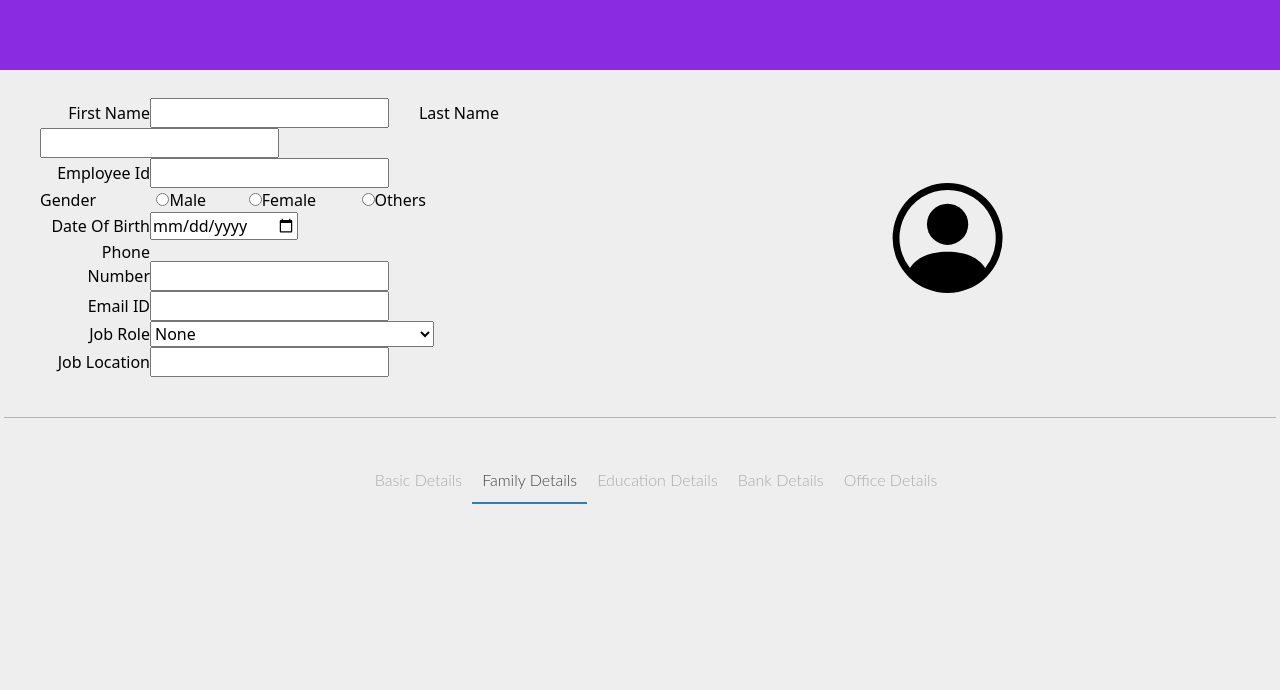
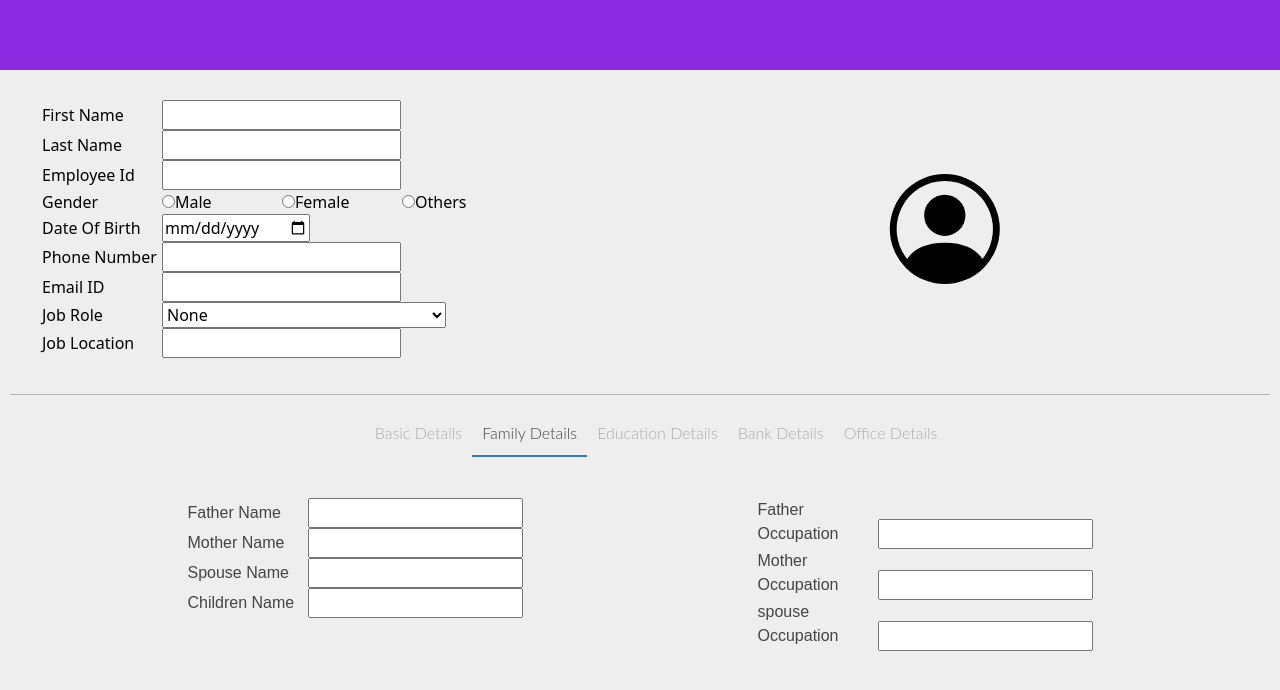
Before and after one commit to ivtlintern2022/Employee_Management, a React (Create React App) app: page / in a window 1280 px wide. Both pictures are taken after a click on the item "Family Details". Shown: the top 690 px of the page. Built offline with nearby package versions, Linux system fonts and the light colour scheme.

Commit message:
Complete Base Design of Create Page

```diff
--- a/public/index.html
+++ b/public/index.html
@@ -20,8 +20,11 @@
     <style>
       body{
 /* margin: 0; */
-overflow: hidden;
+overflow: auto;
       }
+      /* *{
+        overflow: hidden;
+      } */
     </style>
     <title>User Management</title>
   </head>
--- a/src/pages/create/Create.jsx
+++ b/src/pages/create/Create.jsx
@@ -49,16 +49,13 @@ class Create extends React.Component {
         <Row className="profileContainer">
           <Col md={6}>
 
-              <div id="detail_View">
-                <div id="label_view">
-                  <form action="">
                   <label for="first_Name">First Name</label>
-                  <input type="text" name="firstname" id="first_Name_Id" required />
+                  <input type="text" name="firstname" id="first_Name_Id" required /><br/>
                   <label for="last_Name">Last Name</label>
                   <input type="text" name="lastname" id="last_Name_Id" required /><br></br>
                   <label for="employee_Id">Employee Id      </label>
                   <input type="text" name="EmployeeId" id="Employee_Id" required /><br></br>
-                  <span for="gender">Gender
+                  <label><span for="gender">Gender</span></label>
                   {/* male */}
                   <label for="male">
                   <input type="radio" name="gender" value="male" id="male"/>
@@ -70,14 +67,14 @@ class Create extends React.Component {
                   {/* others  */}
                   <label for="others">
                   <input type="radio" name="gender" value="others" id="others"/>
-                  Others</label></span>
+                  Others</label>
                   <br/>
                   <label for="dob">Date Of Birth</label>
                   <input type="date" name="dob" id="date_Of_Birth_Id" required /><br></br>
                   <label for="phone_Number">Phone Number</label>
-                  <input type="number" name="phone_number" id="phone_Number_Id" required /><br></br>
+                  <input type="number" name="phone_Number" id="phone_Number_Id" required /><br></br>
                   <label for="email_Id">Email ID</label>
-                  <input type="text" name="emailid" id="email_Id" required /><br/>
+                  <input type="email" name="emailid" id="email_Id" required /><br/>
                   <label for="job_Role">Job Role</label>
                   <select name="job_Role">
                     <option value="none" selected>None</option>
@@ -92,7 +89,6 @@ class Create extends React.Component {
                   </select><br></br>
                   <label for="job_Location">Job Location</label>
                   <input type="text" name="job_Location" id="job_Location" required /><br></br>
-                  </form>
                   {/* <table>
                     <tr>
                       <td> Name</td>
@@ -135,8 +131,7 @@ class Create extends React.Component {
                       <td>{this.state.job_Location}</td>
                     </tr>
                   </table> */}
-        </div>
-        </div>
+
 
               </Col>
               <Col
@@ -154,13 +149,30 @@ class Create extends React.Component {
             </Row>
             </div>
         <div className="main-container">
-          <div style={{ marginLeft: "33px" }}>
-          </div>
-          <hr />
-          <br />
+       <hr />
           <Tabs>
             <Panel title="Basic Details">
-
+            <div class="container text-center">
+             <div class="row">
+                <div class="col">
+            <label for="driving_license">Driving License</label>
+                  <input type="text" name="driving_license" id="driving_license_Id" required />
+                  <br></br>
+                  <label for="VoterId">Voter ID </label>
+                  <input type="text" name="VoterId" id="Voter_Id" required /><br></br>
+                  <label for="PassportNo">Passport No </label>
+                  <input type="text" name="PassportNo" id="PassportNo_Id" required /><br></br>
+                  </div>
+                 <div class="col">
+                   <label for="Aadhar">Aadhar Card No </label>
+                  <input type="text" name="Aadhar" id="aadharcard_Id" required /><br></br>
+                    <label for="uan_No">UAN No </label>
+                  <input type="text" name="uann_No" id="uan_Id" required /><br></br>
+                  <label for="pan_No">Pan No.</label>
+                  <input type="text" name="pan_No" id="pan_No_Id" required /><br></br>
+                  </div>
+              </div>
+            </div>
               {/* {data.map((event) => {
                 return (
                   <>
@@ -181,6 +193,29 @@ class Create extends React.Component {
               })} */}
             </Panel>
             <Panel title="Family Details" >
+            <div class="container text-center">
+              <div class="row">
+                <div class="col">
+            <label for="father_Name">Father Name</label>
+                  <input type="text" name="father_Name" id="father_Name_Id" required />
+                  <br></br>
+                  <label for="mother_Name">Mother Name</label>
+                  <input type="text" name="mother_Name" id="mother_Name_Id" required /><br></br>
+                  <label for="spouse_Name">Spouse Name</label>
+                  <input type="text" name="spouse_Name" id="spouse_Name_Id"  /><br></br>
+                  <label for="children_Name1">Children Name</label>
+                  <input type="text" name="children_Name1" id="children_Name1_Id"  /><br></br>
+                  </div>
+                  <div class="col">
+                   <label for="father_Occupation">Father Occupation</label>
+                  <input type="text" name="father_Occupation" id="father_Occupation_Id" required /><br></br>
+                   <label for="mother_Occupation">Mother Occupation  </label>
+                  <input type="text" name="mother_Occupation" id="mother_Occupation_Id" /><br></br>
+                  <label for="spouse_Occupation">spouse Occupation</label>
+                  <input type="text" name="spouse_Occupation" id="spouse_Occupation_Id" /><br></br>
+                  </div>
+              </div>
+            </div>
               {/* {data
                 .filter((event) => event.id !== userId)
                 .map((event) => {
@@ -203,6 +238,40 @@ class Create extends React.Component {
                 })} */}
             </Panel>
             <Panel title="Education Details">
+            <div class="container text-center">
+            <div class="row">
+              <div class="col">
+              <label for="tenth_School_Name">Tenth School Name</label>
+              <input type="text" name="tenth_School_Name" id="tenth_School_Name" required/><br />
+              <label for="tenth_Percentage">Tenth Percentage</label>
+              <input type="number" name="tenth_Percentage" id="tenth_Percentage" step="any"required/><br />
+              <label for="twelfth_School_Name">Tweleth School Name</label>
+              <input type="text" name="twelfth_School_Name" id="twelfth_School_Name"/><br />
+              <label for="twelfth_Percentage">Tweleth Percentage </label>
+              <input type="number" name="tweleth_Percentage" id="twelfth_Percentage" step="any" required/><br />
+              <label for="diploma_College_Name">Diploma College Name</label>
+              <input type="text" name="diploma_College_Name" id="diploma_College_Name" required/><br />
+              <label for="diploma_Course">Diploma Course</label>
+              <input type="text" name="diploma_Course" id="diploma_Course" required/><br />
+              </div>
+                  <div class="col">
+              <label for="diploma_Percentage">Diploma Percentage</label>
+              <input type="text" name="diploma_Percentage" id="diploma_Percentage" required/><br />
+              <label for="ug_College_Name">UG College Name</label>
+              <input type="text" name="ug_College_Name" id="ug_College_Name" required/><br />
+              <label for="ug_Course">UG Course</label>
+              <input type="text" name="ug_Course" id="ug_Course" required/><br />
+              <label for="ug_Cgpa">UG CGPA</label>
+              <input type="text" name="ug_Cgpa" id="ug_Cgpa" required/><br />
+              <label for="pg_College_Name">PG College Name</label>
+              <input type="text" name="pg_College_Name" id="pg_College_Name" required/><br />
+              <label for="pg_Degree">PG Degree</label>
+              <input type="text" name="pg_Degree" id="pg_Degree" required/><br />
+              <label for="pg_Cgpa">PG CGPA</label>
+              <input type="text" name="pg_Cgpa" id="pg_Cgpa" required/><br />
+                  </div>
+                  </div>
+                  </div>
               {/* {data
                 .filter((event) => array.includes(event.id))
                 .map((event) => {
@@ -225,6 +294,35 @@ class Create extends React.Component {
                 })} */}
             </Panel>
             <Panel title="Bank Details">
+            <div class="container text-center">
+              <div class="row">
+                <div class="col">
+            <label for="bank_Name">bank_name</label>
+                  <input type="text" name="bank_Name" id="bank_Name_Id" required />
+                  <br></br>
+                  <label for="bank_Ifsc_No">Bank IFSC No.</label>
+                  <input type="text" name="bank_Ifsc_No" id="bank_Ifsc_Id" required /><br></br>
+                  <label for="insurance_No">Insurance No. </label>
+                  <input type="text" name="insurance_No" id="insurance_No_Id"  /><br></br>
+                  <label for="Mother_Insurance_No">Mother Insurance No.</label>
+                  <input type="text" name="Mother_Insurance_No" id="Mother_Insurance_No"  /><br></br>
+                  <label for="first_Children_Insurance">First Children Insurance </label>
+                  <input type="text" name="first_Children_Insurance" id="first_Children_Insurance"  /><br></br>
+                  </div>
+                  <div class="col">
+                   <label for="bank_account_no">Bank Account No</label>
+                  <input type="text" name="bank_account_no" id="bank_account_Id" required /><br></br>
+                   <label for="bank_branch">Bank Branch  </label>
+                  <input type="text" name="bank_branch" id="bank_branch_Id"  /><br></br>
+                  <label for="father_Insurance_No">Father Insurance No</label>
+                  <input type="text" name="father_Insurance_no" id="father_Insurance_Id"  /><br></br>
+                  <label for="spouse_Insurance_No">Spouse Insurance No</label>
+                  <input type="text" name="spouse_Insurance_No" id="spouse_Insurance_Id"  /><br></br>
+                  <label for="second_Children_Insurance">Second Children Insurance </label>
+                  <input type="text" name="second_Children_Insurance" id="second_Children_Insurance"  /><br></br>
+                  </div>
+              </div>
+            </div>
               {/* {data
                 .filter((event) => array.includes(event.id))
                 .map((event) => {
@@ -247,6 +345,34 @@ class Create extends React.Component {
                 })} */}
             </Panel>
             <Panel title="Office Details">
+            <div class="container text-center">
+            <div class="row">
+              <div class="col">
+              <label for="user_Id">User ID</label>
+             <label> <input type="text" name="user_Id" id="user_Id" required/></label><br/>
+              <label for="date_Of_Joining">Date of Joining</label>
+              <label><input type="date"  id="date_Of_Joining"/></label><br/>
+              <label for="seat_No">Seat No</label>
+              <label><input type="text" name="seat_No" id="seat_No" required/></label><br/>
+              </div>
+                  <div class="col">
+              <label for="languages_known">Languages Known</label>
+              <input type="text" name="languages_known"  d="languages_known" required/><br/>
+              <label for="asset_Details">Asset Details</label>
+              <input type="text" name="asset_Details" id="asset_Details" required/><br/>
+              <label><span for="marital_Status"> Marital Status</span></label>
+                  <label for="single">
+                  <input type="radio" name="marital_Status" value="single" id="single"/>
+                  Single </label>
+                     <label for="married">
+                  <input type="radio" name="marital_Status" value="married" id="married"/>
+                  Married </label>
+                  <br/>
+                  </div>
+              </div>
+
+                  <label> <input type="submit" value="Submit"/></label>
+                  </div>
               {/* <table>
                 <tr>
                   <td>
@@ -265,6 +391,7 @@ class Create extends React.Component {
                   </td>
                 </tr>
               </table> */}
+
             </Panel>
           </Tabs>
         </div>
--- a/src/pages/create/Tabs.jsx
+++ b/src/pages/create/Tabs.jsx
@@ -2,7 +2,7 @@ import React, { Component } from "react";
 
 class Tabs extends Component {
   state = {
-    selected: this.props.selected || 2
+    selected: this.props.selected || 0
   };
 
   handleChange(index) {
--- a/src/pages/create/create.css
+++ b/src/pages/create/create.css
@@ -11,18 +11,17 @@ body {
   /* div {
     margin-bottom: 10px;
   } */
-  .form_page{
-    overflow: scroll;
-  }
+
   label {
     display: inline-block;
-    width: 110px;
-    text-align: right;
+    width: 120px;
+    text-align: left;
   }
 form{
   border-radius: 10px;
   color: black;
-  padding: 4px;
+  padding: 10px;
+  overflow-x: auto;
 }
   .basic_div{
   overflow-x: scroll;
@@ -32,8 +31,6 @@ form{
     text-align:center;
     overflow:hidden;
   }
-
-
   #app {
     border-radius: 3px;
     border: 1px solid #e5e5e5;
@@ -44,6 +41,7 @@ form{
   .tab {
     width: 100%;
     padding: 25px;
+    text-align:left;
     font-family: sans-serif;
     color: #444;
   }
```
